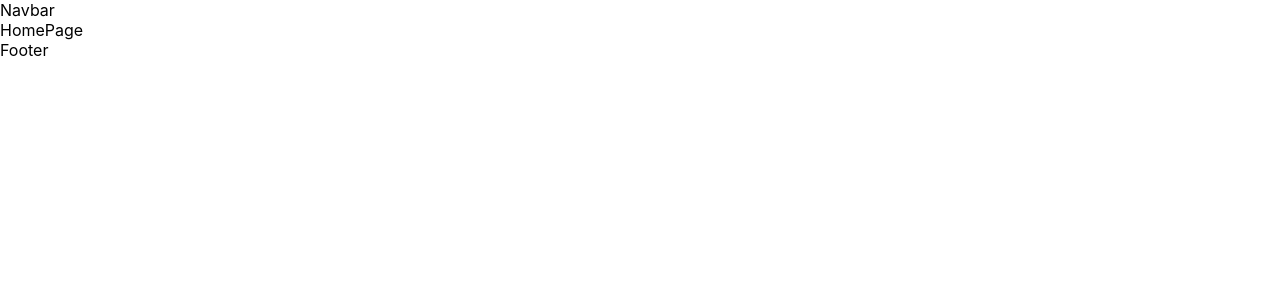
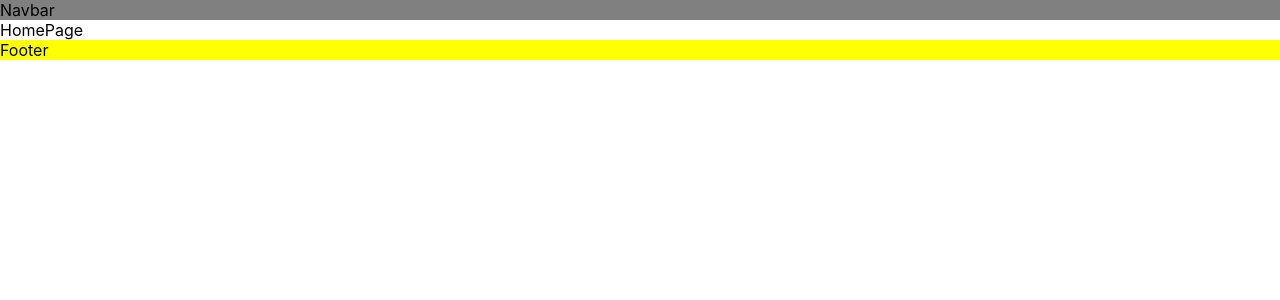
Before and after one commit to legojinK/group-project, a React (Create React App) app: page / in a window 1280 px wide. Shown: the top 300 px of the page. Built offline with nearby package versions, Linux system fonts and the light colour scheme.

Commit message:
react-query setting

```diff
--- a/src/index.js
+++ b/src/index.js
@@ -3,13 +3,21 @@ import ReactDOM from "react-dom/client";
 import "./index.css";
 import App from "./App";
 import reportWebVitals from "./reportWebVitals";
+
 import { BrowserRouter } from "react-router-dom";
+import { QueryClient, QueryClientProvider } from "@tanstack/react-query";
+import { ReactQueryDevtools } from "@tanstack/react-query-devtools";
 
 const root = ReactDOM.createRoot(document.getElementById("root"));
+const queryClient = new QueryClient();
+
 root.render(
-  <BrowserRouter>
-    <App />
-  </BrowserRouter>
+  <QueryClientProvider client={queryClient}>
+    <BrowserRouter>
+      <App />
+    </BrowserRouter>
+    <ReactQueryDevtools initialIsOpen={false} buttonPosition="bottom-right" />
+  </QueryClientProvider>
 );
 
 // If you want to start measuring performance in your app, pass a function
--- a/src/layout/AppLayout/AppLayout.jsx
+++ b/src/layout/AppLayout/AppLayout.jsx
@@ -5,7 +5,8 @@ import Footer from "../Footer/Footer";
 const AppLayout = () => {
   return (
     <div>
-      Navbar
+      <div style={{ backgroundColor: "gray" }}>Navbar</div>
+
       {/* "/" 안에 있는 자손 페이지들 */}
       <Outlet />
       <Footer />
--- a/src/layout/Footer/Footer.jsx
+++ b/src/layout/Footer/Footer.jsx
@@ -1,7 +1,7 @@
 import React from "react";
 
 const Footer = () => {
-  return <div>Footer</div>;
+  return <div style={{ backgroundColor: "yellow" }}>Footer</div>;
 };
 
 export default Footer;
```
Also changed, not shown: 1 other file (tests, documents, lock files or other folders).
